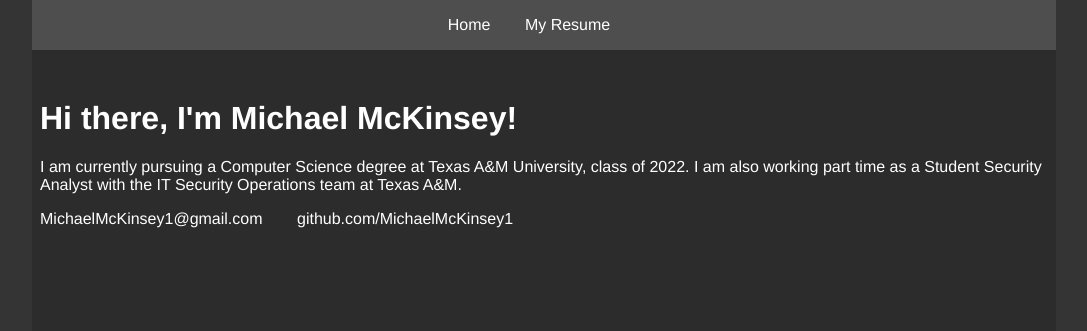
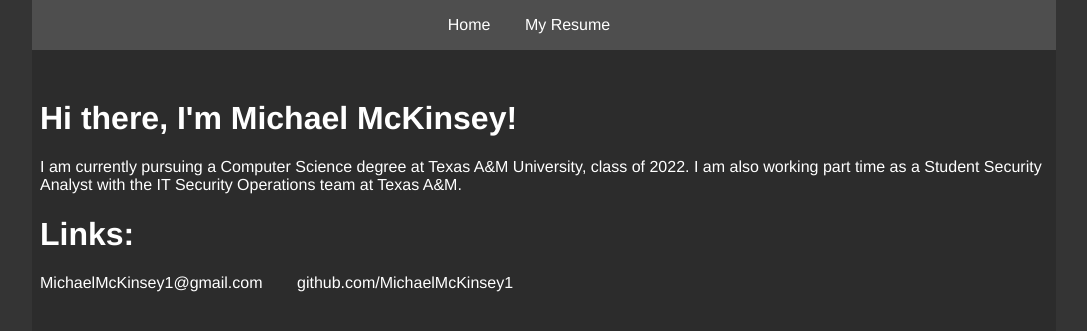
Before and after one commit to michaelmckinsey1/michaelmckinsey1.github.io, a Jekyll site: the page index.html, which Jekyll copies as it is, in a window 1280 px wide. Shown: the top 331 px of the page, without its empty margins (96-1183 px from the left). Built offline with Jekyll 4.4.1, drawn with Linux system fonts in a browser that asks for light colours.

Commit message:
Update index.html

```diff
--- a/index.html
+++ b/index.html
@@ -26,6 +26,8 @@
 
     <p>I am currently pursuing a Computer Science degree at Texas A&amp;M University, class of 2022. I am also working part time as a Student Security Analyst with the IT Security Operations team at Texas A&amp;M.</p>
 
+    <h1>Links:</h1>
+
     <footer>
         <nav>
             <ul>
```
